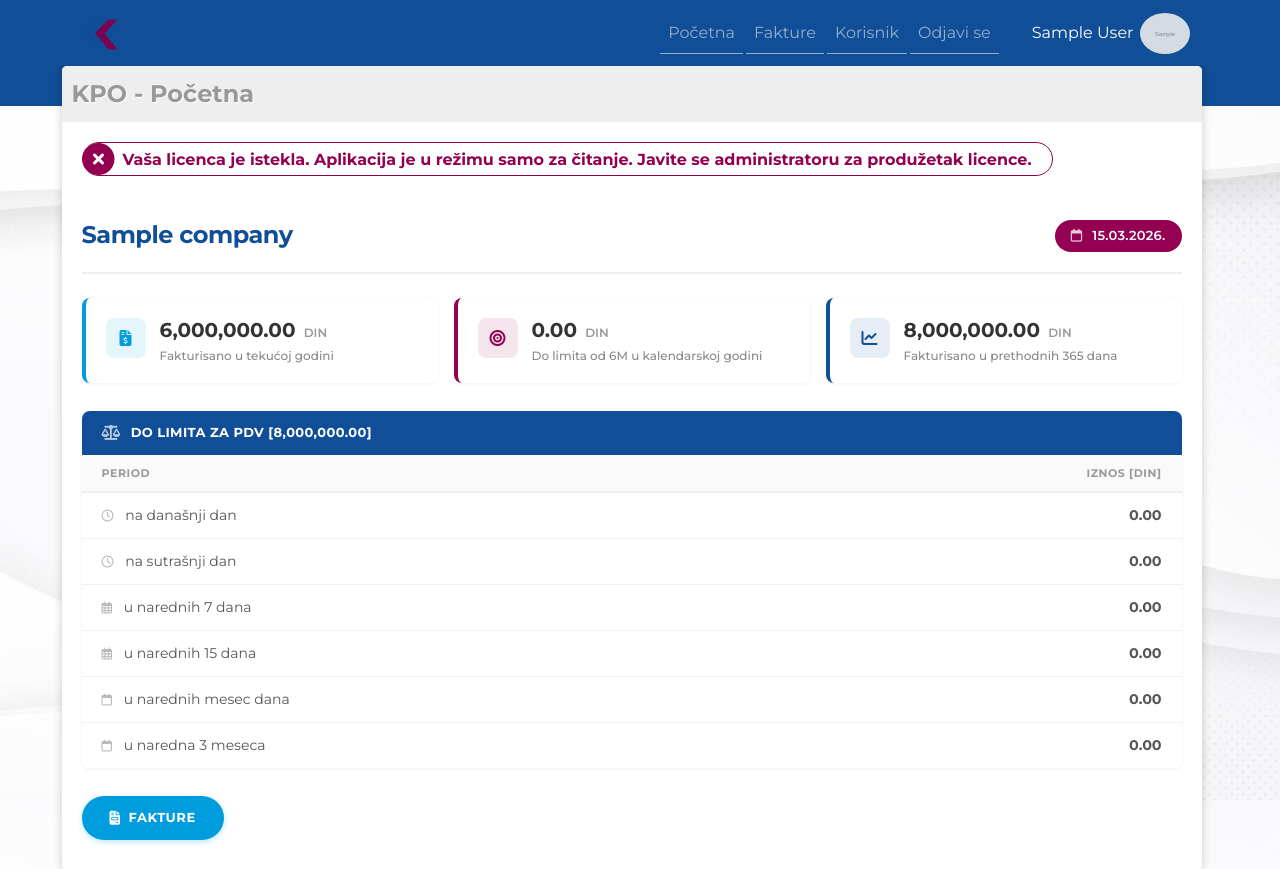
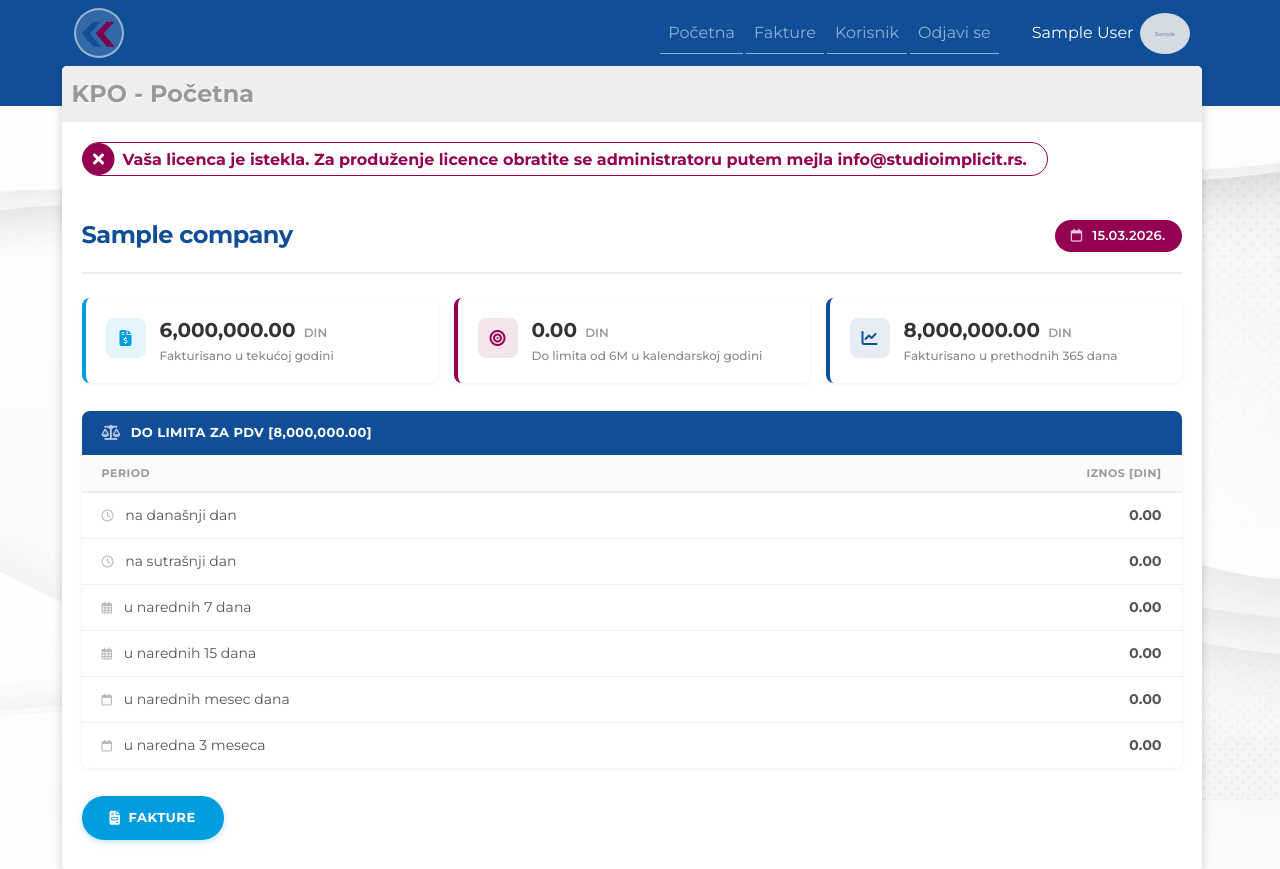
Before and after one commit to miiihaaas/KPO, a Flask app: page / in a window 1280 px wide. Shown: the top 869 px of the page. Run offline with Flask 2, Linux system fonts and the light colour scheme; a user stored in the database is signed in; tables that the repository leaves empty hold one stand-in row (values such as "Sample post"); grey boxes marked "Sample" are stand-in pictures; some libraries are stand-ins or nearby versions.

Commit message:
ver 0.060 favicon styling and license expiry message update

```diff
--- a/kpo/static/mikicustom.css
+++ b/kpo/static/mikicustom.css
@@ -881,6 +881,7 @@ main.container:not(.login-screen) { margin-top:-40px; background-color: #fff; bo
 title { display: block; font-size: 24px; font-weight: 700; color: #999; text-shadow: 1px 1px 1px #fff; background-color: #eee; padding: 10px; margin: 0 -20px 20px -20px; }
 .navbar>.container, .navbar>.container-fluid, .navbar>.container-lg, .navbar>.container-md, .navbar>.container-sm, .navbar>.container-xl, .navbar>.container-xxl { justify-content: space-between; }
 .navbar-brand img { max-width: 160px; }
+.nav-logo { border: 2px solid rgba(255,255,255,0.5); padding: 2px; background: rgba(255,255,255,0.15); }
 .navbar-dark .navbar-nav .nav-link { border-bottom: 1px solid; margin-right: 3px; }
 .navbar-dark .navbar-nav .nav-link:hover { border-bottom: 3px solid; margin-bottom: -2px; }
 .user-avatar { margin-left: auto; color: #fff; font-weight: 500; position: relative; }
--- a/kpo/templates/layout.html
+++ b/kpo/templates/layout.html
@@ -25,7 +25,7 @@
     <header class="site-header">
       <nav class="navbar navbar-expand-md navbar-dark bg-implicit-deepblue bg-steel "> <!--fixed-top: ipak treba da se podvlači pod navbar-->
         <div class="container">
-          <a href="{{ url_for('main.home') }}"><img class="rounded-circle" src="/static/img/KPO_Favicon.png" width="50" ></a>
+          <a href="{{ url_for('main.home') }}"><img class="rounded-circle nav-logo" src="/static/img/KPO_Favicon.png" width="50" ></a>
           <button class="navbar-toggler" type="button" data-toggle="collapse" data-target="#navbarToggle" aria-controls="navbarToggle" aria-expanded="false" aria-label="Toggle navigation">
             <span class="navbar-toggler-icon"></span>
           </button>
@@ -73,7 +73,7 @@
         <div class="">
           {% if g.get('license_expired') %}
             <div class="alert alert-danger" style="font-weight: bold; text-align: center;">
-              Vaša licenca je istekla. Aplikacija je u režimu samo za čitanje. Javite se administratoru za produžetak licence.
+              Vaša licenca je istekla. Za produženje licence obratite se administratoru putem mejla info@studioimplicit.rs.
             </div>
           {% endif %}
           {% with messages = get_flashed_messages(with_categories=true) %}
```
Also changed, not shown: kpo/static/img/KPO_Favicon.png (added).
